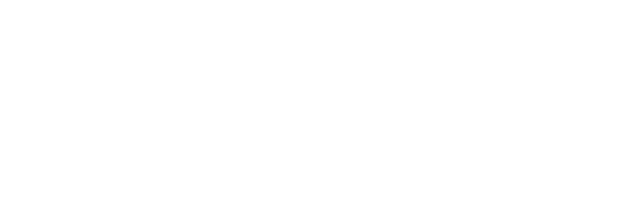
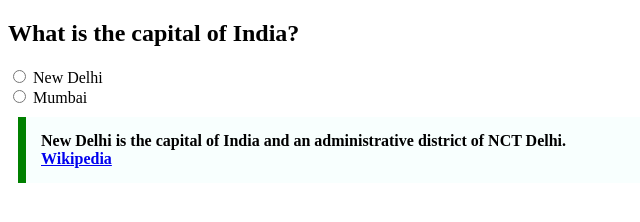
Before and after one commit to acciojob/trivia-dhulam07, a website: page main.html in a window 1280 px wide. Shown: the whole page, without its empty margins (0-640 px from the left). Drawn offline with Linux system fonts and the light colour scheme.

Commit message:
created a submission

```diff
--- a/main.html
+++ b/main.html
@@ -8,6 +8,24 @@
 
 <body>
 	<!-- the entire body must be written by student -->
+	<h2>What is the capital of India?</h2>
+
+<label>
+  <input type="radio" name="capital"> New Delhi
+</label>
+<br>
+
+<label>
+  <input type="radio" name="capital"> Mumbai
+</label>
+
+<blockquote>
+  New Delhi is the capital of India and an administrative district of NCT Delhi.
+  <br>
+  <a href="https://www.wikipedia.org">Wikipedia</a>
+</blockquote>
+
+
     <script type="text/javascript" src="./script.js">
 </script>
 
--- a/styles.css
+++ b/styles.css
@@ -1,2 +1,9 @@
-
 /* Your CSS Code here. */
+blockquote{
+  max-width:600px;
+  margin:10px;
+  padding:15px;
+  border-left:8px solid green;
+  background-color:#f8fffe;
+  font-weight:bold;
+}
```
